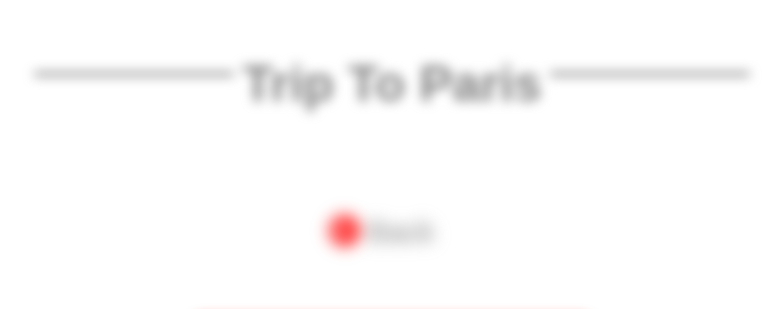
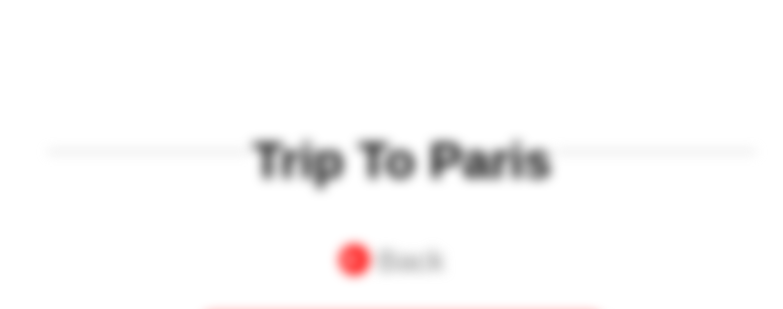
Before and after one commit to Ramesh14311431/project3, a plain HTML site: page parispop.html in a window 1280 px wide. Shown: the top 309 px of the page, without its empty margins (238-1021 px from the left). Drawn offline with Linux system fonts and the light colour scheme.

Commit message:
third time

```diff
--- a/parispop.html
+++ b/parispop.html
@@ -9,7 +9,7 @@
     <script src="https://kit.fontawesome.com/8a7057cf25.js" crossorigin="anonymous"></script>
 </head>
 <body>
-    <div class="back">
+    <div class="back1">
 
      <center>
         <div class="con1">
--- a/popparis.css
+++ b/popparis.css
@@ -14,13 +14,14 @@
 
 
 }
-.hr1{
+.hr{
     border-top: 2px solid black;
 }
 .back{
     color: gray;
     margin-right:20px ;
     font-size: 30px;
+
 }
 .box{
     color: red;
@@ -44,8 +45,13 @@
     bottom: 10px;
     right: 10px;
 }
-.back{
+.back1{
     filter: blur(6px);
+    transform: translate(-50%,-50%);
+    position: absolute;
+    top:50vh;
+    left: 50vw;
+    width: 100%;
 
 }
 .pop{
@@ -113,15 +119,6 @@
     .pop{
         width: 80%;
     }
-    .back{
-        width: 100%;
-        position: absolute;
-        top: 50vh;
-        left: 50vw;
-
-
-    }
-}
 
 
 }
```
